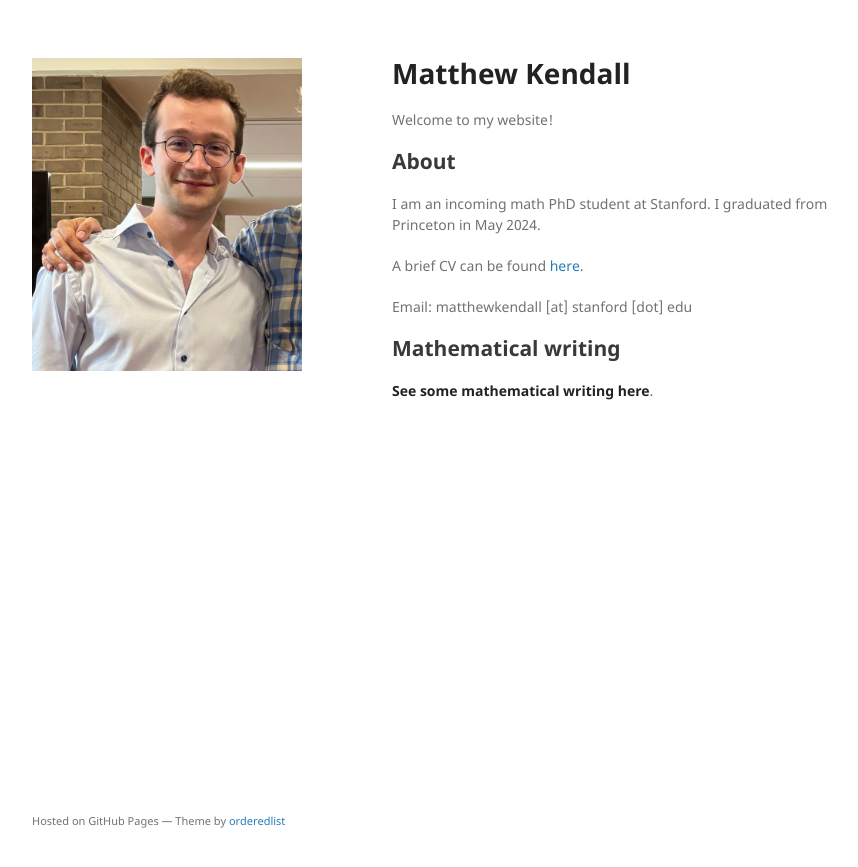
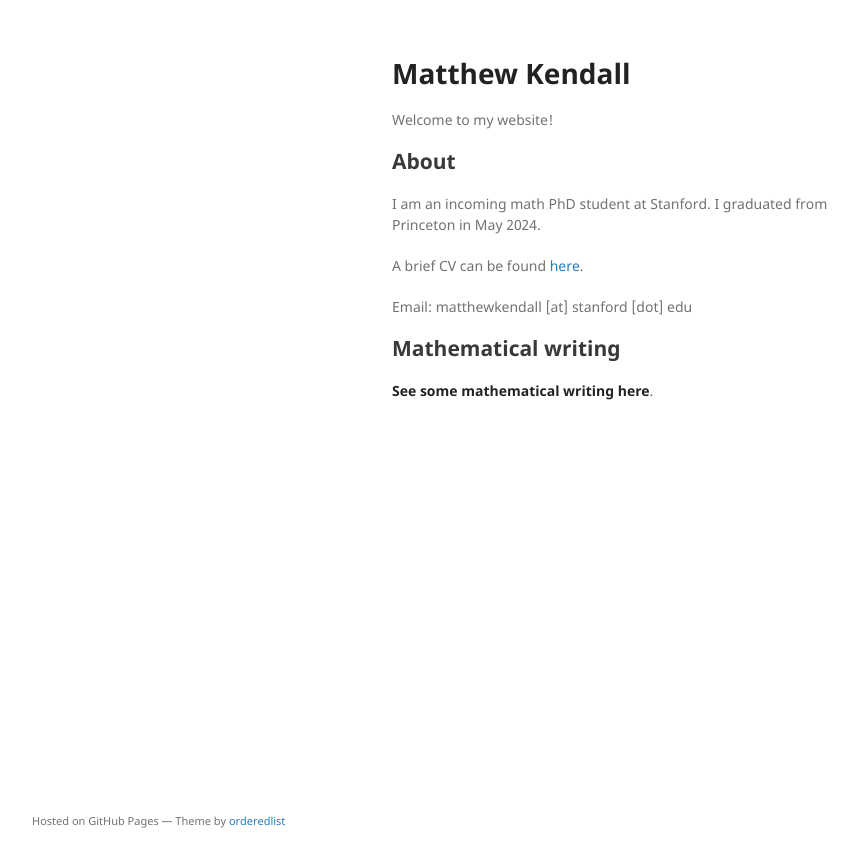
Before and after one commit to matthewkendall/matthewkendall.github.io, a Jekyll site: the page built from index.md, in a window 1280 px wide. Shown: the top 867 px of the page, without its empty margins (178-1036 px from the left). Built offline with Jekyll 4.4.1, drawn with Linux system fonts in a browser that asks for light colours; our own code applies the rules of GitHub Pages for plain Markdown files; the repository's description, which GitHub fills in, is left out.

Commit message:
Update default.html

```diff
--- a/_layouts/default.html
+++ b/_layouts/default.html
@@ -17,9 +17,9 @@
       <header>
 <!--         <h1><a href="{{ "/" | absolute_url }}">{{ site.title | default: site.github.repository_name }}</a></h1> -->
 
-        {% if site.logo %}
+<!--         {% if site.logo %}
           <img src="{{site.logo | relative_url}}" alt="Logo" />
-        {% endif %}
+        {% endif %} -->
 
         <p>{{ site.description | default: site.github.project_tagline }}</p>
 
```
